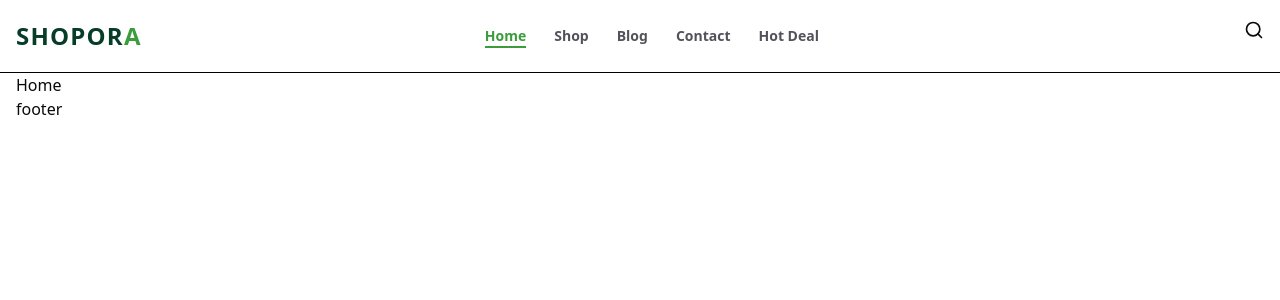
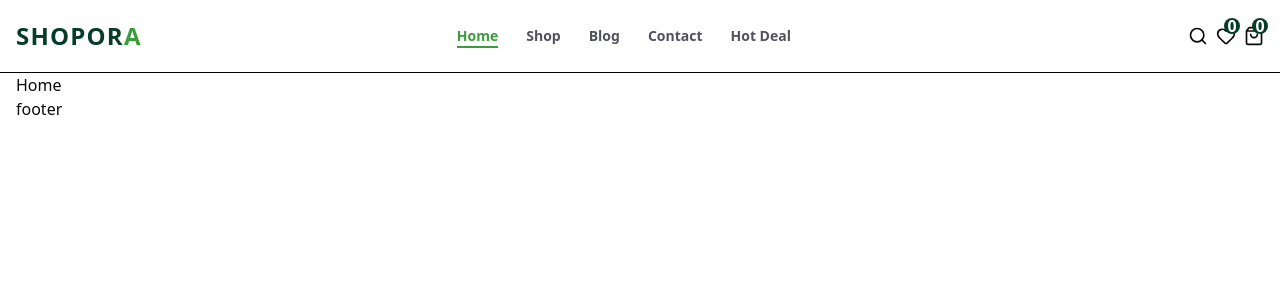
Before and after one commit to JulianaTonu/shopora, a Next.js app: page / in a window 1280 px wide. Shown: the top 300 px of the page. Built offline with nearby package versions, Linux system fonts and the light colour scheme.

Commit message:
carticon

```diff
--- /dev/null
+++ b/components/CartIcon.tsx
@@ -0,0 +1,14 @@
+import { ShoppingBag } from 'lucide-react';
+import Link from 'next/link';
+import React from 'react';
+
+const CartIcon = () => {
+    return (
+        <Link href={"/cart"} className='group relative'>
+            <ShoppingBag className='w-5 h-5  hover:text-light_green hoverEffect'/>
+          <span className='absolute -top-2 -right-1 flex justify-center items-center h-3.5 rounded-full text-white w-3.5 p-2 font-semibold bg-dark_green'>0</span>
+        </Link>
+    );
+};
+
+export default CartIcon;
--- /dev/null
+++ b/components/FavoriteButton.tsx
@@ -0,0 +1,16 @@
+"use client";
+
+import { HeartIcon } from 'lucide-react';
+import Link from 'next/link';
+import React from 'react';
+
+const FavoriteButton = () => {
+    return (
+        <Link href={"/fav"}className=' relative' >
+            <HeartIcon className='w-5 h-5 hover:text-light_green hoverEffect' />
+            <span className='absolute -top-2 -right-1 flex justify-center items-center h-3.5 rounded-full text-white w-3.5 p-2 font-semibold bg-dark_green'>0</span>
+             </Link>
+    );
+};
+
+export default FavoriteButton;
--- a/components/Header.tsx
+++ b/components/Header.tsx
@@ -5,6 +5,8 @@ import Container from './Container';
 import Logo from './Logo';
 import HeaderMenu from './HeaderMenu';
 import SearchBar from './SearchBar';
+import FavoriteButton from './FavoriteButton';
+import CartIcon from './CartIcon';
 
 const Header = () => {
 
@@ -13,8 +15,10 @@ const Header = () => {
             <Container className=' flex justify-between'>
                 <Logo />
                 <HeaderMenu />
-                <div>
+                <div className='flex gap-2 w-auto md:1/3 justify-end items-center'>
                     <SearchBar/>
+                    <FavoriteButton/>
+                    <CartIcon/>
                 </div>
             </Container>
         </header>
```
